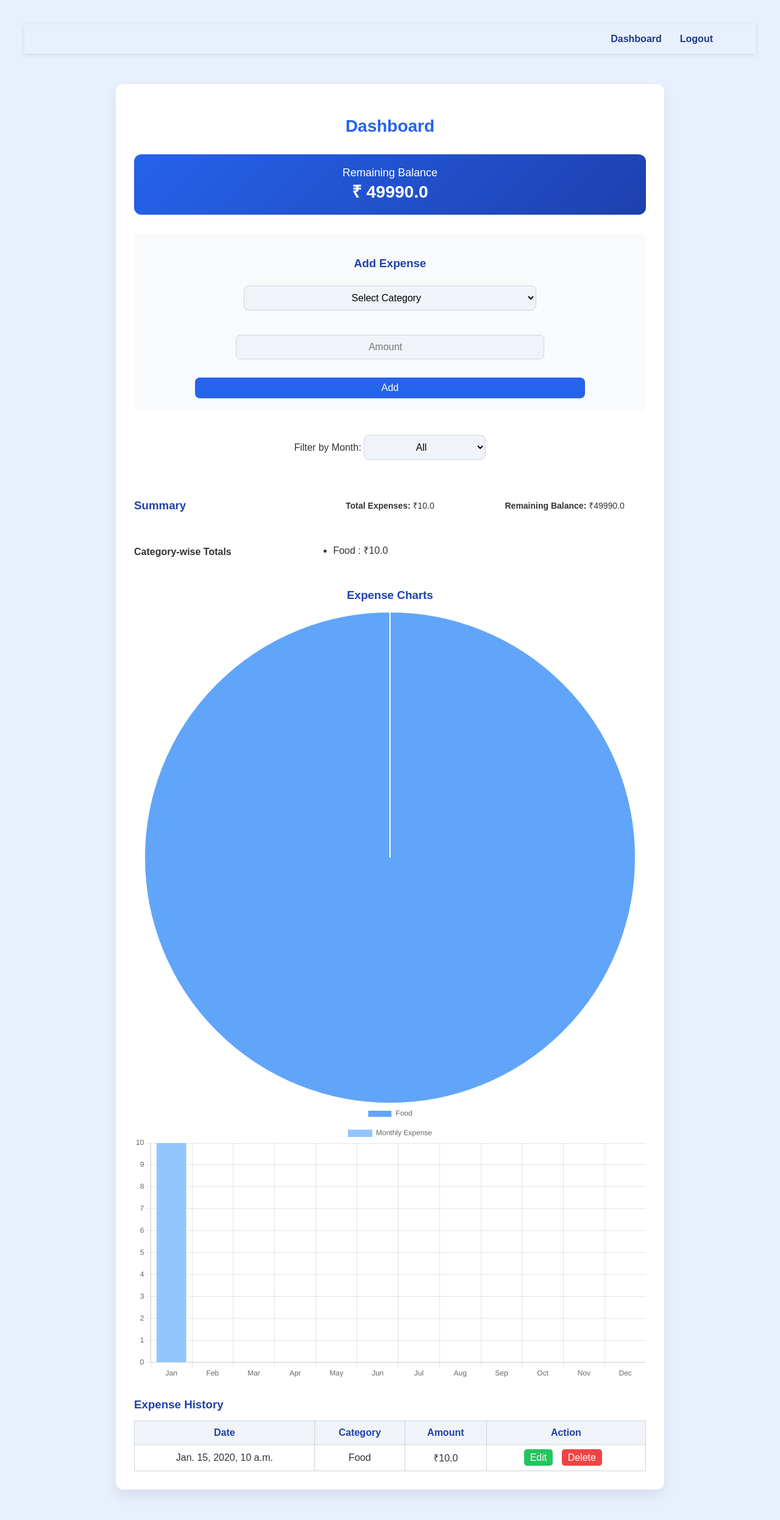
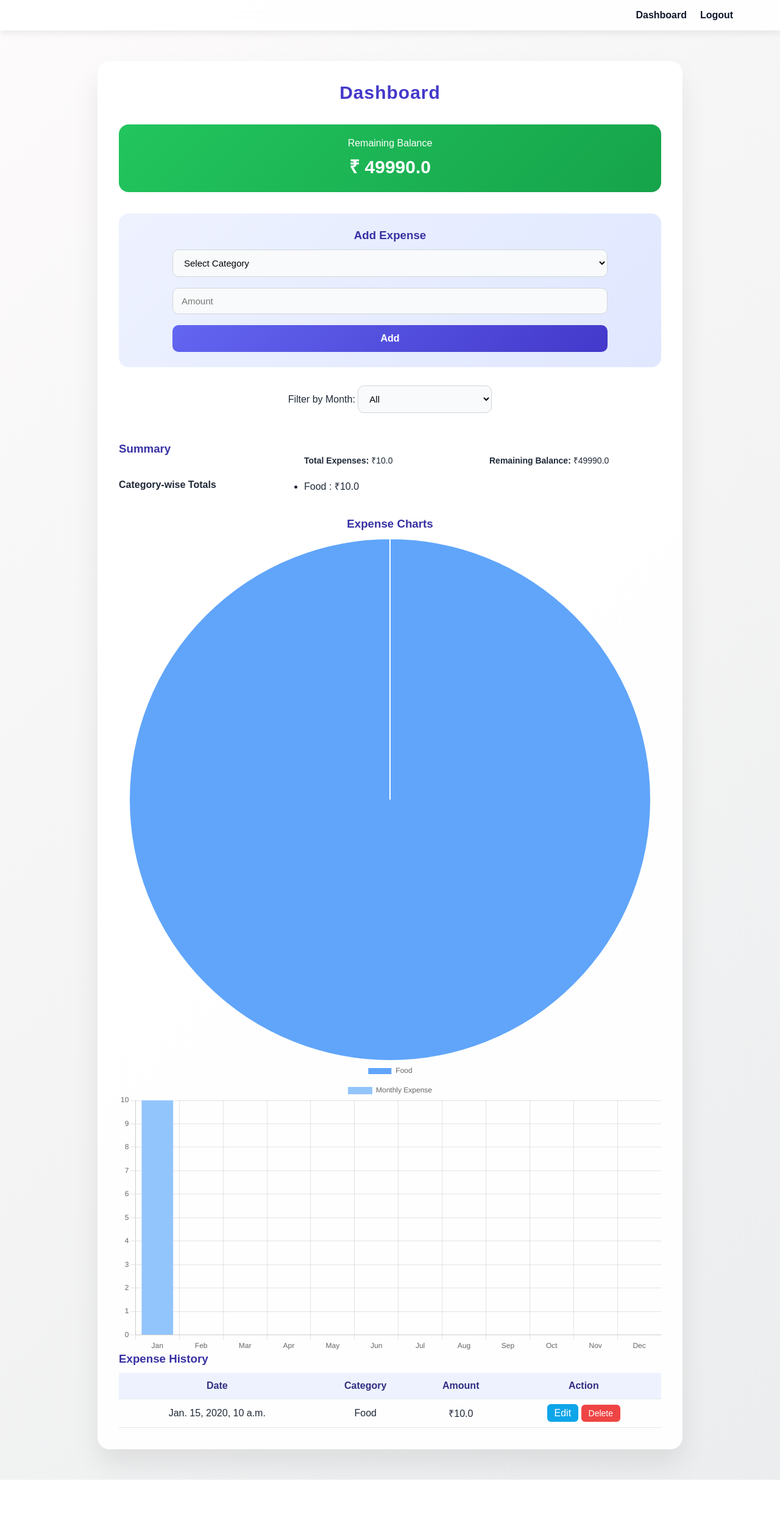
Before and after one commit to bhumika8982/localrepo, a Django app: page /dashboard/ in a window 1280 px wide. Shown: the whole page at 61% size. After the commit the page ends 2426 px from the top, so only its background shows below. Run offline with Django 5.2, Linux system fonts and the light colour scheme; a user stored in the database is signed in; tables that the repository leaves empty hold one stand-in row (values such as "Sample post").

Commit message:
Updated UI theme and base layout

```diff
--- a/static/css/style.css
+++ b/static/css/style.css
@@ -1,147 +1,153 @@
-/* ================= GENERAL STYLING ================= */
-body {
+/* ================= GLOBAL RESET ================= */
+* {
     margin: 0;
     padding: 0;
-    font-family: 'Arial', sans-serif;
-    background: #e8f0fe;
-    color: #333;
+    box-sizing: border-box;
+    font-family: 'Poppins', sans-serif;
 }
 
-/* ================= HEADER / NAVIGATION ================= */
+body {
+    background: linear-gradient(135deg, #fdfbfb, #ebedee);
+    color: #1f2937;
+    min-height: 100vh;
+}
+
+/* ================= NAVBAR ================= */
 nav {
     display: flex;
     justify-content: flex-end;
     align-items: center;
-    padding: 15px 5%;
-    background-color: #e8f0fe;
-    box-shadow: 0 2px 8px rgba(0,0,0,0.1);
+    padding: 16px 6%;
+    background: rgba(255, 255, 255, 0.85);
+    backdrop-filter: blur(10px);
+    box-shadow: 0 4px 12px rgba(0,0,0,0.08);
     position: sticky;
     top: 0;
     z-index: 1000;
 }
 
 nav a {
-    color: #1e3a8a;
+    margin-left: 22px;
+    color: #0f172a;
     text-decoration: none;
-    margin-left: 20px;
     font-weight: 600;
+    position: relative;
+}
+
+nav a::after {
+    content: "";
+    width: 0;
+    height: 2px;
+    background: #6366f1;
+    position: absolute;
+    left: 0;
+    bottom: -5px;
     transition: 0.3s;
 }
 
-nav a:hover {
-    color: #2563eb;
+nav a:hover::after {
+    width: 100%;
 }
 
-/* ================= CENTERED FORM CONTAINER ================= */
+/* ================= AUTH FORM CONTAINER ================= */
 .container {
-    width: 40%;
-    max-width: 400px;
-    margin: 100px auto;
-    padding: 40px;
-    background: #ffffff;
-    border-radius: 12px;
-    box-shadow: 0 10px 20px rgba(0,0,0,0.08);
+    width: 38%;
+    max-width: 420px;
+    margin: 90px auto;
+    padding: 45px 35px;
+    background: rgba(255, 255, 255, 0.95);
+    border-radius: 18px;
+    box-shadow: 0 20px 40px rgba(0,0,0,0.1);
     text-align: center;
-    display: flex;
-    flex-direction: column;
-    align-items: center;
 }
 
 /* ================= HEADINGS ================= */
 h2 {
-    margin-bottom: 30px;
-    color: #1e3a8a;
-    font-size: 28px;
+    font-size: 30px;
+    margin-bottom: 25px;
+    color: #4f46e5;
+    letter-spacing: 1px;
 }
 
-/* ================= INPUT FIELDS ================= */
-input[type="text"],
-input[type="password"],
-input[type="number"],
+/* ================= INPUTS ================= */
+input,
 select {
-    width: 80%;
-    padding: 10px 12px;
-    margin: 10px 0 20px 0;
-    border: 1px solid #cbd5e1;
-    border-radius: 8px;
-    font-size: 16px;
-    text-align: center;
-    background-color: #f0f4f8;
-    transition: all 0.3s ease-in-out;
+    width: 85%;
+    padding: 12px 14px;
+    margin-bottom: 18px;
+    border-radius: 10px;
+    border: 1px solid #d1d5db;
+    font-size: 15px;
+    background: #f9fafb;
+    transition: 0.3s;
 }
 
-input[type="text"]:focus,
-input[type="password"]:focus,
-input[type="number"]:focus,
+input:focus,
 select:focus {
-    border-color: #2563eb;
-    background-color: #ffffff;
     outline: none;
-    box-shadow: 0 0 5px rgba(37, 99, 235, 0.3);
+    border-color: #6366f1;
+    background: #ffffff;
+    box-shadow: 0 0 0 3px rgba(99, 102, 241, 0.15);
 }
 
 /* ================= BUTTON ================= */
 button {
-    width: 80%;
-    padding: 12px;
-    background-color: #2563eb;
-    color: white;
+    width: 85%;
+    padding: 13px;
+    border-radius: 10px;
     border: none;
-    border-radius: 8px;
     font-size: 16px;
+    font-weight: 600;
+    background: linear-gradient(135deg, #6366f1, #4338ca);
+    color: #ffffff;
     cursor: pointer;
-    transition: 0.3s;
+    transition: transform 0.2s, box-shadow 0.2s;
 }
 
 button:hover {
-    background-color: #1e40af;
+    transform: translateY(-2px);
+    box-shadow: 0 10px 20px rgba(67, 56, 202, 0.35);
 }
 
 /* ================= LINKS ================= */
 p {
-    text-align: center;
     margin-top: 20px;
     font-size: 14px;
 }
 
 p a {
-    color: #2563eb;
+    color: #4f46e5;
     text-decoration: none;
-    font-weight: 500;
+    font-weight: 600;
 }
 
-p a:hover {
-    text-decoration: underline;
+/* ================= DASHBOARD ================= */
+.dashboard-container {
+    width: 75%;
+    max-width: 1000px;
+    margin: 50px auto;
+    padding: 35px;
+    background: rgba(255, 255, 255, 0.96);
+    border-radius: 20px;
+    box-shadow: 0 25px 45px rgba(0,0,0,0.08);
 }
 
-/* ================= DASHBOARD CONTAINER ================= */
-.dashboard-container {
-    width: 70%;
-    max-width: 900px;
-    margin: 50px auto;
-    padding: 30px;
-    background: #ffffff;
-    border-radius: 12px;
-    box-shadow: 0 10px 20px rgba(0,0,0,0.08);
-}
-
-/* ================= DASHBOARD HEADINGS ================= */
 .dashboard-container h2 {
     text-align: center;
-    color: #2563eb;
-    margin-bottom: 30px;
+    margin-bottom: 35px;
+    color: #4338ca;
 }
 
 .dashboard-container h3 {
-    color: #1e40af;
-    margin-bottom: 15px;
+    color: #3730a3;
+    margin-bottom: 12px;
 }
 
-/* ================= ADD EXPENSE FORM ================= */
+/* ================= ADD EXPENSE ================= */
 .add-expense {
-    background: #f8fafc;
-    padding: 20px;
-    border-radius: 10px;
+    background: linear-gradient(135deg, #eef2ff, #e0e7ff);
+    padding: 25px;
+    border-radius: 16px;
     margin-bottom: 30px;
     text-align: center;
 }
@@ -150,151 +156,107 @@ p a:hover {
     display: flex;
     flex-direction: column;
     align-items: center;
-    gap: 10px;
-}
-
-.add-expense input[type="number"],
-.add-expense select {
-    width: 60%;
 }
 
 /* ================= BALANCE CARD ================= */
 .balance-card {
-    background: linear-gradient(135deg, #2563eb, #1e40af);
-    color: white;
-    padding: 20px;
-    border-radius: 12px;
+    background: linear-gradient(135deg, #22c55e, #16a34a);
+    color: #ffffff;
+    padding: 22px;
+    border-radius: 16px;
     text-align: center;
-    margin-bottom: 30px;
-    font-size: 18px;
+    margin-bottom: 35px;
 }
 
 .balance-card span {
-    font-size: 28px;
+    display: block;
+    font-size: 30px;
     font-weight: bold;
+    margin-top: 8px;
 }
 
 /* ================= MONTH FILTER ================= */
 .month-filter {
     text-align: center;
-    margin-bottom: 25px;
+    margin-bottom: 30px;
 }
 
 .month-filter select {
-    width: 200px;
+    width: 220px;
 }
 
 /* ================= SUMMARY ================= */
 .summary {
     display: grid;
-    grid-template-columns: repeat(auto-fit, minmax(200px, 1fr));
-    gap: 20px;
-    margin-bottom: 30px;
+    grid-template-columns: repeat(auto-fit, minmax(220px, 1fr));
+    gap: 22px;
+    margin-bottom: 35px;
 }
 
 .summary .totals {
-    background: #eef2ff;
-    padding: 15px;
-    border-radius: 10px;
+    padding: 18px;
+    border-radius: 14px;
+    background: #f1f5f9;
+    box-shadow: inset 0 0 0 1px #e5e7eb;
 }
 
-/* ================= HISTORY TABLE ================= */
+/* ================= TABLE ================= */
 .history table {
     width: 100%;
     border-collapse: collapse;
-    margin-top: 15px;
 }
 
-.history th, .history td {
-    border: 1px solid #cbd5e1;
-    padding: 10px;
+.history th,
+.history td {
+    padding: 12px;
+    border-bottom: 1px solid #e5e7eb;
     text-align: center;
 }
 
 .history th {
-    background-color: #f0f4f8;
-    color: #1e40af;
+    background: #eef2ff;
+    color: #312e81;
 }
 
-.history tr:nth-child(even) {
-    background-color: #f9fafb;
-}
-
-.history p {
-    text-align: center;
-    font-style: italic;
-    color: #64748b;
+.history tr:hover {
+    background: #f8fafc;
 }
 
 /* ================= ACTION BUTTONS ================= */
 .delete-btn {
-    background-color: #ef4444;
-    color: white;
-    padding: 5px 10px;
-    border-radius: 5px;
+    background: #ef4444;
+    color: #fff;
+    padding: 6px 12px;
+    border-radius: 6px;
     text-decoration: none;
-    transition: 0.3s;
-}
-
-.delete-btn:hover {
-    background-color: #b91c1c;
+    font-size: 14px;
 }
 
 .edit-btn {
-    background-color: #22c55e;
-    color: white;
-    padding: 5px 10px;
-    border-radius: 5px;
+    background: #0ea5e9;
+    color: #fff;
+    padding: 6px 12px;
+    border-radius: 6px;
     text-decoration: none;
-}
-
-.edit-btn:hover {
-    background-color: #15803d;
 }
 
 /* ================= CHART ================= */
 .chart-section {
-    margin: 30px 0;
+    margin-top: 40px;
     text-align: center;
 }
 
-.chart-section canvas {
-    max-width: 100%;
-    height: auto;
-}
-
-/* ================= RESPONSIVE DESIGN ================= */
+/* ================= RESPONSIVE ================= */
 @media (max-width: 768px) {
-    .container, .dashboard-container {
+    .container,
+    .dashboard-container {
         width: 90%;
-        padding: 20px;
+        padding: 25px;
     }
 
-    input[type="text"],
-    input[type="password"],
-    input[type="number"],
+    input,
     select,
     button {
-        width: 90%;
+        width: 95%;
     }
 }
-
-@media (max-width: 480px) {
-    h2 {
-        font-size: 24px;
-    }
-
-    input[type="text"],
-    input[type="password"],
-    input[type="number"],
-    select,
-    button {
-        font-size: 14px;
-        padding: 8px;
-    }
-
-    nav a {
-        font-size: 14px;
-        margin-left: 10px;
-    }
-}
--- a/templates/app1/base.html
+++ b/templates/app1/base.html
@@ -4,18 +4,6 @@
 <head>
     <title>{% block title %}My Project{% endblock %}</title>
     <link rel="stylesheet" href="{% static 'css/style.css' %}">
-
-    <style>
-
-
-        body { font-family: Arial, sans-serif; margin: 40px; }
-        input { padding: 8px; width: 200px; }
-        button { padding: 8px 12px; }
-        h2 { color: #333; }
-        a { color: #007bff; text-decoration: none; margin-right: 10px; }
-        a:hover { text-decoration: underline; }
-        nav { margin-bottom: 20px; }
-    </style>
 </head>
 <body>
     <!-- Navigation -->
```
Also changed, not shown: db.sqlite3.
